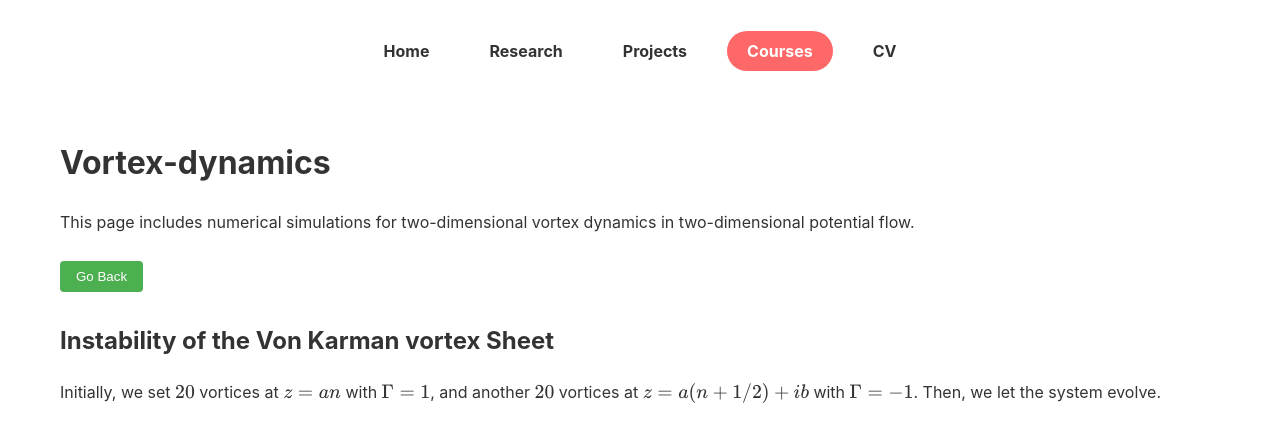
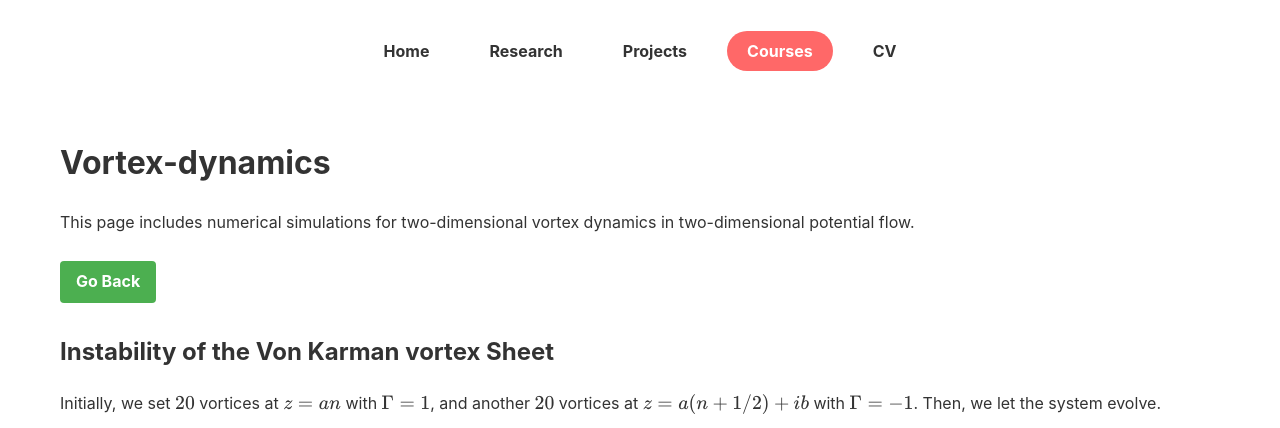
Before and after one commit to Yoon-1023/Yoon-1023.github.io, a Jekyll site: the page built from Courses/Fluid_Dynamics/movies.md, in a window 1280 px wide. Shown: the top 428 px of the page. Built offline with Jekyll 4.4.1, drawn with Linux system fonts in a browser that asks for light colours.

Commit message:
Update movies.md

```diff
--- a/Courses/Fluid_Dynamics/movies.md
+++ b/Courses/Fluid_Dynamics/movies.md
@@ -8,7 +8,7 @@
 
 This page includes numerical simulations for two-dimensional vortex dynamics in two-dimensional potential flow.
 
-<button onclick="history.back()" style="margin: 10px 0; padding: 8px 16px; background-color: #4CAF50; color: white; border: none; border-radius: 4px; cursor: pointer;">Go Back</button>
+<a href="/courses/" style="display: inline-block; margin: 10px 0; padding: 8px 16px; background-color: #4CAF50; color: white; border-radius: 4px; text-decoration: none; font-weight: bold;">Go Back</a>
 
 ## Instability of the Von Karman vortex Sheet
 
```
